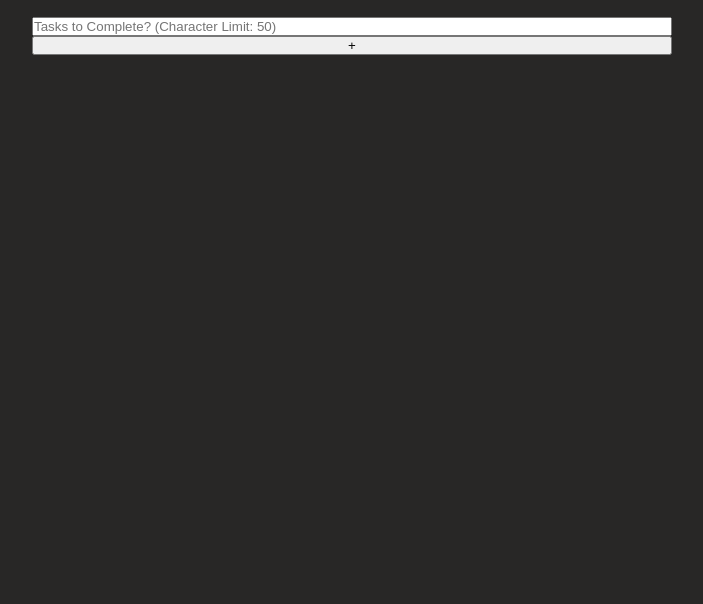
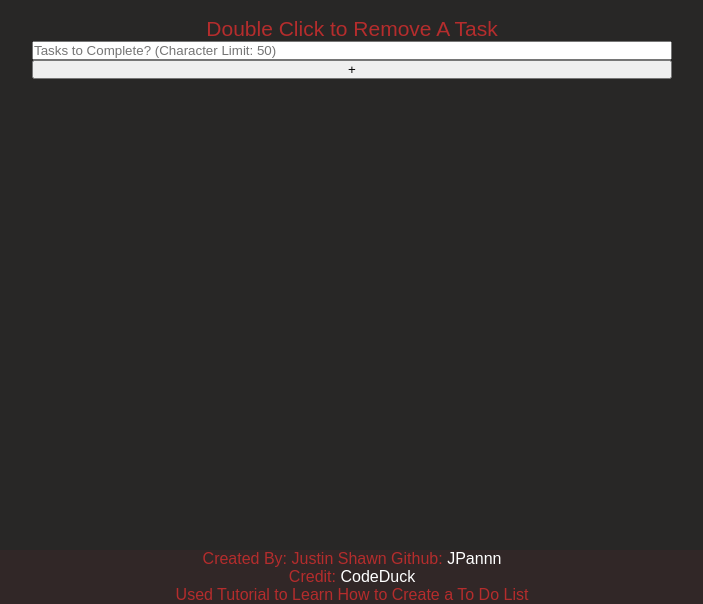
Before and after one commit to JPannn/DailyToDo, a plain HTML site: page index.html in a window 1280 px wide. Shown: the part 196-800 px from the top of the page, without its empty margins (288-991 px from the left). Drawn offline with Linux system fonts and the light colour scheme.

Commit message:
Add files via upload

```diff
--- a/index.css
+++ b/index.css
@@ -13,9 +13,10 @@ body{
     padding-top: 5%;
     padding-bottom: 20px;
     font-size: xx-large;
+    text-align: center;
 }
 
-.timeContainer, .inputContainer, .outputContainer {
+.timeContainer, .inputContainer, .outputContainer, footer{
     display: flex;
     flex-direction: column;
     flex-wrap: wrap;
@@ -32,3 +33,22 @@ body{
     font-size: 18px;
     width:auto;
 }
+
+.taskTip {
+    font-size: 21px;
+}
+
+footer {
+    /* bottom center of window */
+    position: fixed;
+    left: 0;
+    bottom: 0;
+    width: 100%;
+    background-color: rgb(49, 39, 39);
+    color: rgb(181, 45, 45);
+    text-align: center;
+}
+footer > p > a {
+    color: rgb(255, 255, 255);
+    text-decoration: none;
+}
--- a/index.html
+++ b/index.html
@@ -9,20 +9,28 @@
     <title>ToDoList</title>
 </head>
 <body>
-
     <div class="timeContainer">
         <h2 id="userDate" class="userDate" style="font-size: 3000"></h2>
         <h1 id="userTime" class="userTime" style="font-size: 3000"></h1>
     </div>
-
     <div class="inputContainer">
+        <span class="taskTip">Double Click to Remove A Task</span>
         <input type="text" placeholder="Tasks to Complete? (Character Limit: 50)" data-user-input maxlength="50">
         <button class="addButton"data-add-button>+</button>
     </div>
 
-    <ul class="outputContainer" data-user-output>
+    <ul class="outputContainer" data-user-output></ul>
 
-    </ul>
+    <footer class="footer">
+        <p>
+            Created By: Justin Shawn
+            Github: <a href="https://github.com/JPannn">JPannn</a>
+        </p>
+        <p>
+            Credit: <a href="https://www.youtube.com/watch?v=-pRg_daFjfk">CodeDuck</a><br>
+            Used Tutorial to Learn How to Create a To Do List
+        </p>
+    </footer>
 
 </body>
 </html>
```
